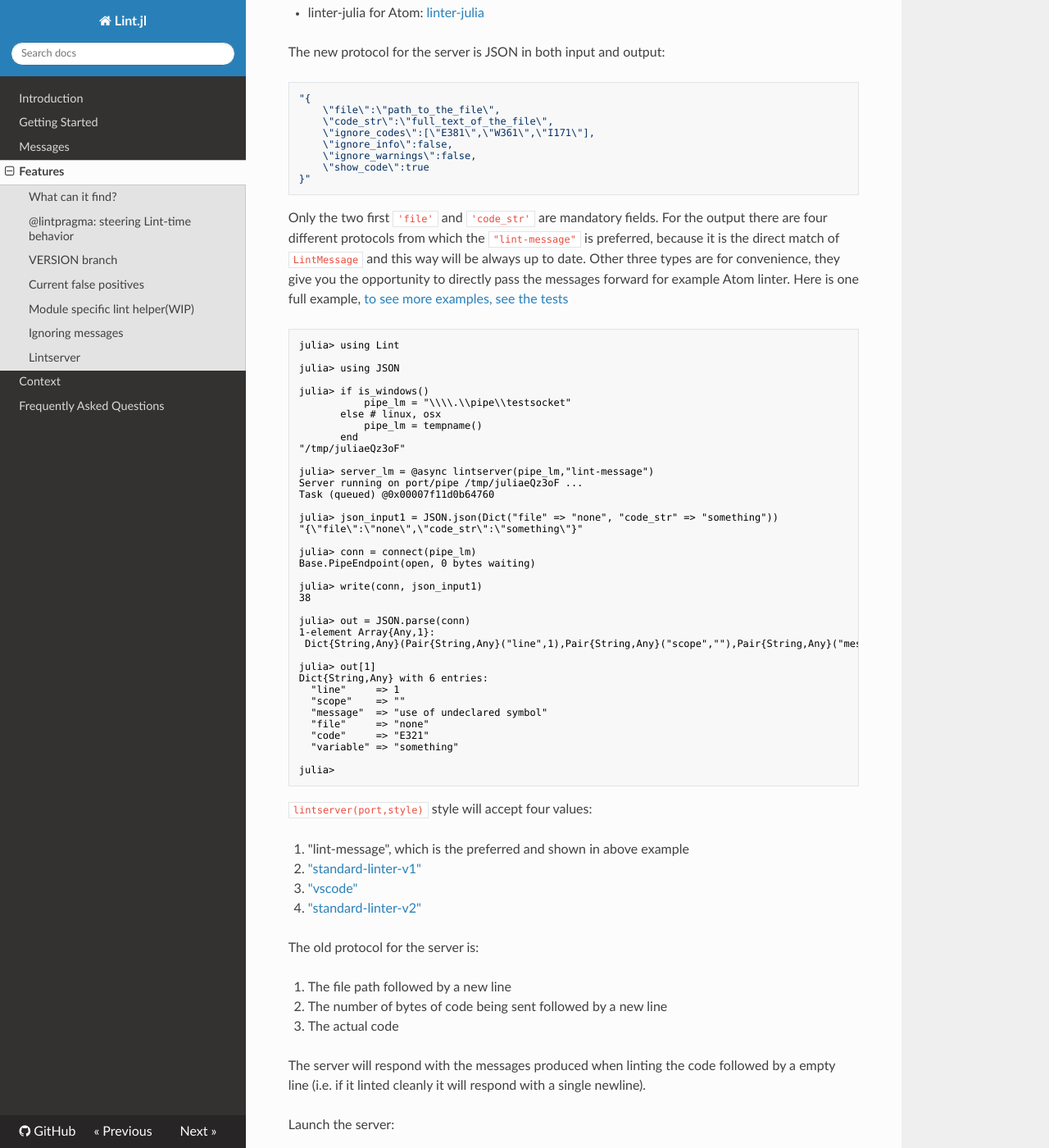
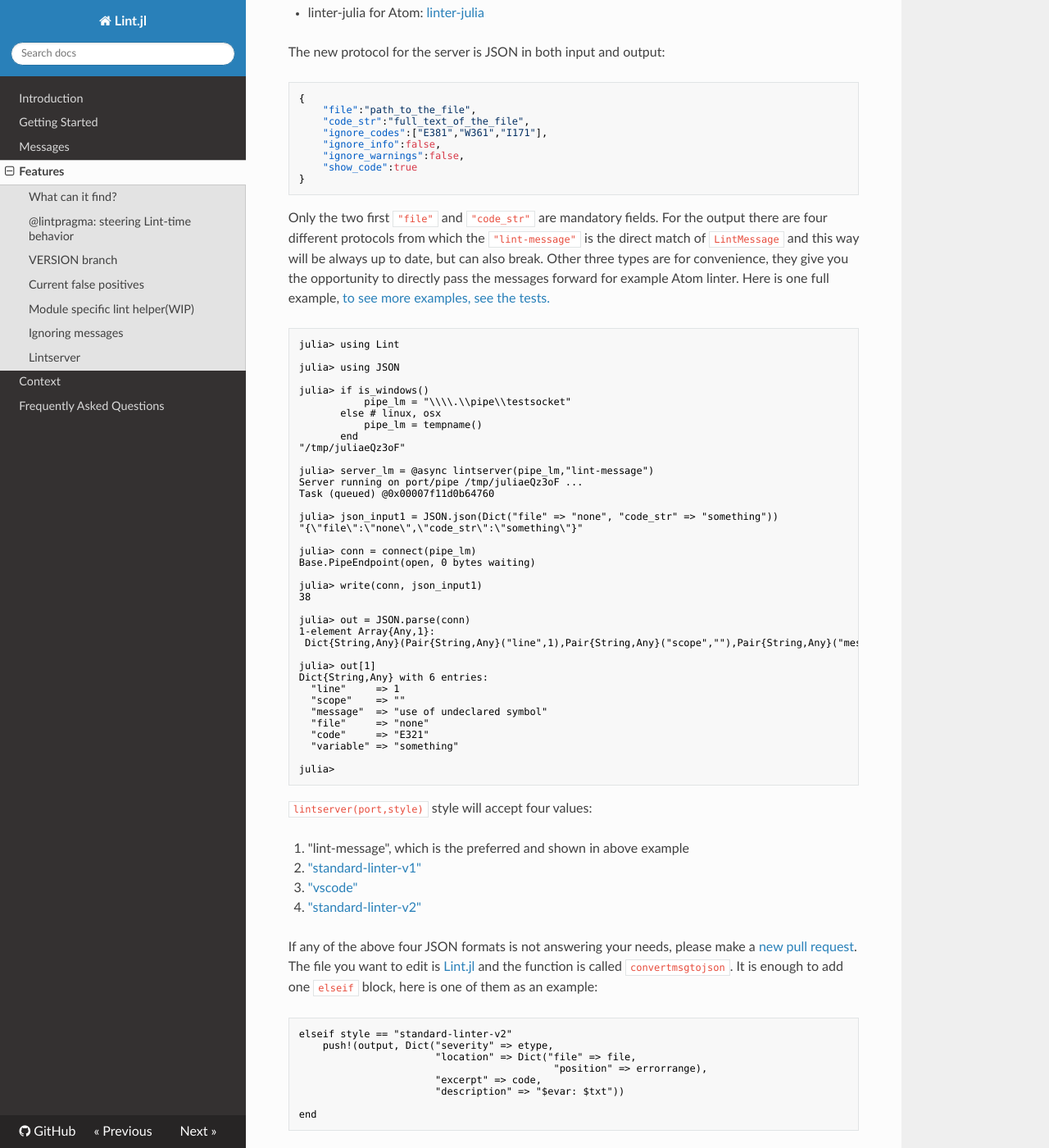
Before and after one commit to tonyhffong/Lint.jl, an MkDocs documentation site: the page built from docs/features.md, in a window 1280 px wide and 1400 px high, scrolled down 4876 px. Shown: the whole window at 82% size. Built offline with MkDocs 1.6.1, drawn with Linux system fonts in a browser that asks for light colours; nearby versions of some CDN libraries; old or Windows-style settings are respelled for this version of MkDocs.

Commit message:
Documentation update based on @TotalVerb review

````diff
--- a/docs/features.md
+++ b/docs/features.md
@@ -215,21 +215,21 @@ Existing plugins:
 
 The new protocol for the server is JSON in both input and output:
 ```json
-"{
-    \"file\":\"path_to_the_file\",
-    \"code_str\":\"full_text_of_the_file\",
-    \"ignore_codes\":[\"E381\",\"W361\",\"I171\"],
-    \"ignore_info\":false,
-    \"ignore_warnings\":false,
-    \"show_code\":true
-}"
+{
+    "file":"path_to_the_file",
+    "code_str":"full_text_of_the_file",
+    "ignore_codes":["E381","W361","I171"],
+    "ignore_info":false,
+    "ignore_warnings":false,
+    "show_code":true
+}
 ```
-Only the two first `'file'` and `'code_str'` are mandatory fields. For the output
-there are four different protocols from which the `"lint-message"` is preferred,
-because it is the direct match of `LintMessage` and this way will be always up
-to date. Other three types are for convenience, they give you the opportunity to
+Only the two first `"file"` and `"code_str"` are mandatory fields. For the output
+there are four different protocols from which the `"lint-message"` is the direct
+match of `LintMessage` and this way will be always up to date, but can also break.
+Other three types are for convenience, they give you the opportunity to
 directly pass the messages forward for example Atom linter. Here is one full example,
-[to see more examples, see the tests](https://github.com/tonyhffong/Lint.jl/blob/master/test/server.jl)
+[to see more examples, see the tests.](https://github.com/tonyhffong/Lint.jl/blob/master/test/server.jl)
 ```julia
 julia> using Lint
 
@@ -277,6 +277,22 @@ julia>
 3. ["vscode"](https://github.com/Microsoft/language-server-protocol/blob/master/protocol.md#diagnostic)
 4. ["standard-linter-v2"](https://github.com/steelbrain/linter/blob/master/docs/examples/standard-linter-v2.md)
 
+If any of the above four JSON formats is not answering your needs, please make a
+[new pull request](https://github.com/tonyhffong/Lint.jl/pulls). The file you want
+to edit is [Lint.jl](https://github.com/tonyhffong/Lint.jl/blob/master/src/Lint.jl)
+and the function is called `convertmsgtojson`. It is enough to add one `elseif`
+block, here is one of them as an example:
+```julia
+elseif style == "standard-linter-v2"
+    push!(output, Dict("severity" => etype,
+                       "location" => Dict("file" => file,
+                                           "position" => errorrange),
+                       "excerpt" => code,
+                       "description" => "$evar: $txt"))
+
+end
+```
+
 The old protocol for the server is:
 
 1. The file path followed by a new line
````
